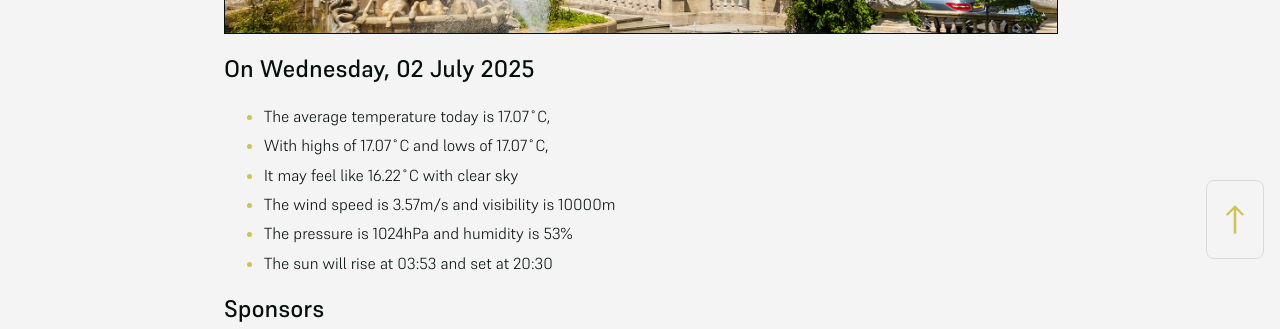
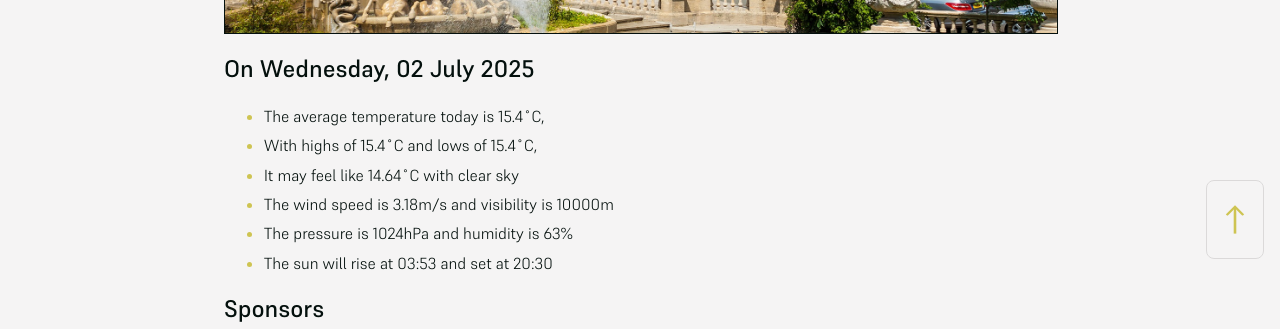
Before and after one commit to mat-0/cheltenham-open-data, a Jekyll site: the page built from index.md, in a window 1280 px wide. Shown: the part 625-954 px from the top of the page. Built offline with Jekyll 4.4.1, drawn with Linux system fonts in a browser that asks for light colours.

Commit message:
Updated 2025-07-02 21:58:10

```diff
--- a/index.md
+++ b/index.md
@@ -10,11 +10,11 @@ seo: Menu
 <!-- weather_marker starts -->
 ## On Wednesday, 02 July 2025
 
-- The average temperature today is 17.07˚C,
-- With highs of 17.07˚C and lows of 17.07˚C,
-- It may feel like 16.22˚C with clear sky
-- The wind speed is 3.57m/s and visibility is 10000m
-- The pressure is 1024hPa and humidity is 53%
+- The average temperature today is 15.4˚C,
+- With highs of 15.4˚C and lows of 15.4˚C,
+- It may feel like 14.64˚C with clear sky
+- The wind speed is 3.18m/s and visibility is 10000m
+- The pressure is 1024hPa and humidity is 63%
 - The sun will rise at 03:53 and set at 20:30
 
 <!-- weather_marker ends -->
```
Also changed, not shown: _data/flood.json (+5 -27 lines), _pages/news.md (+9 -9 lines).
